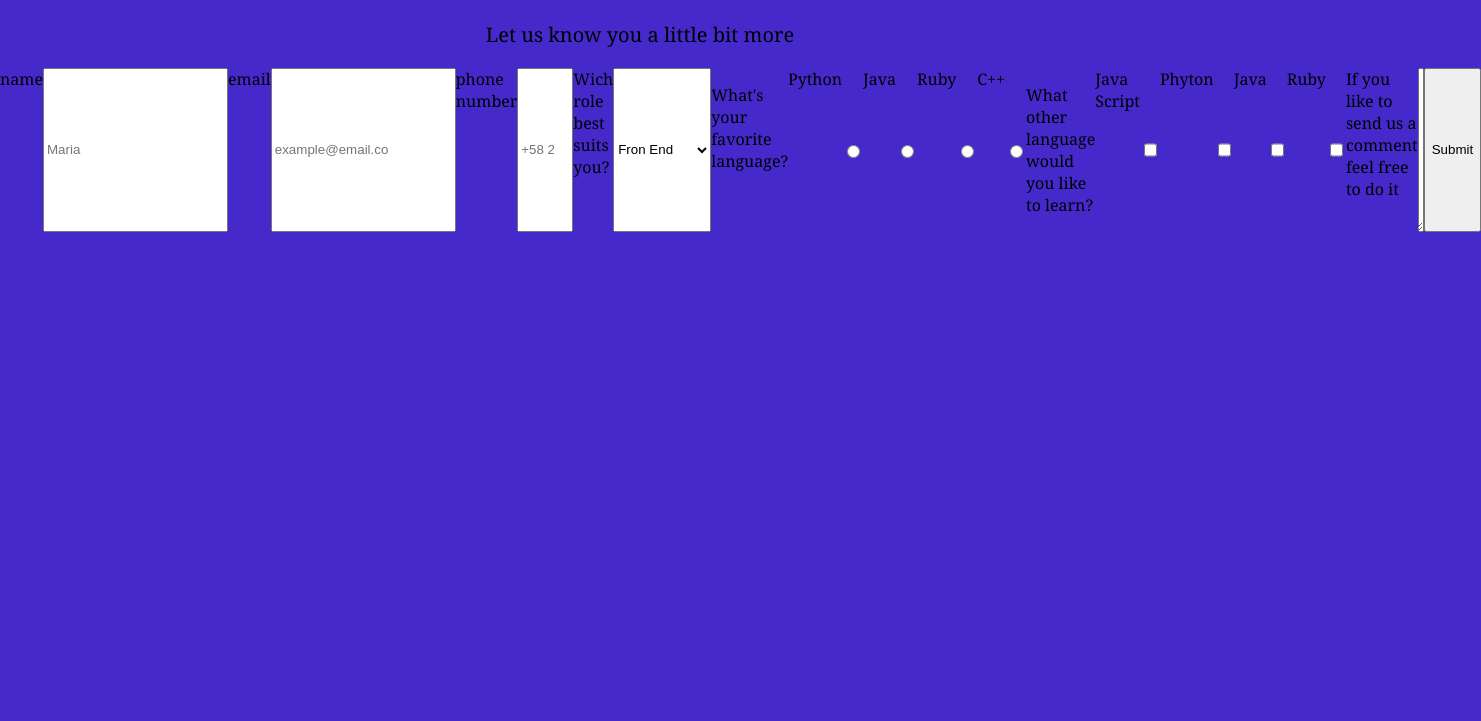
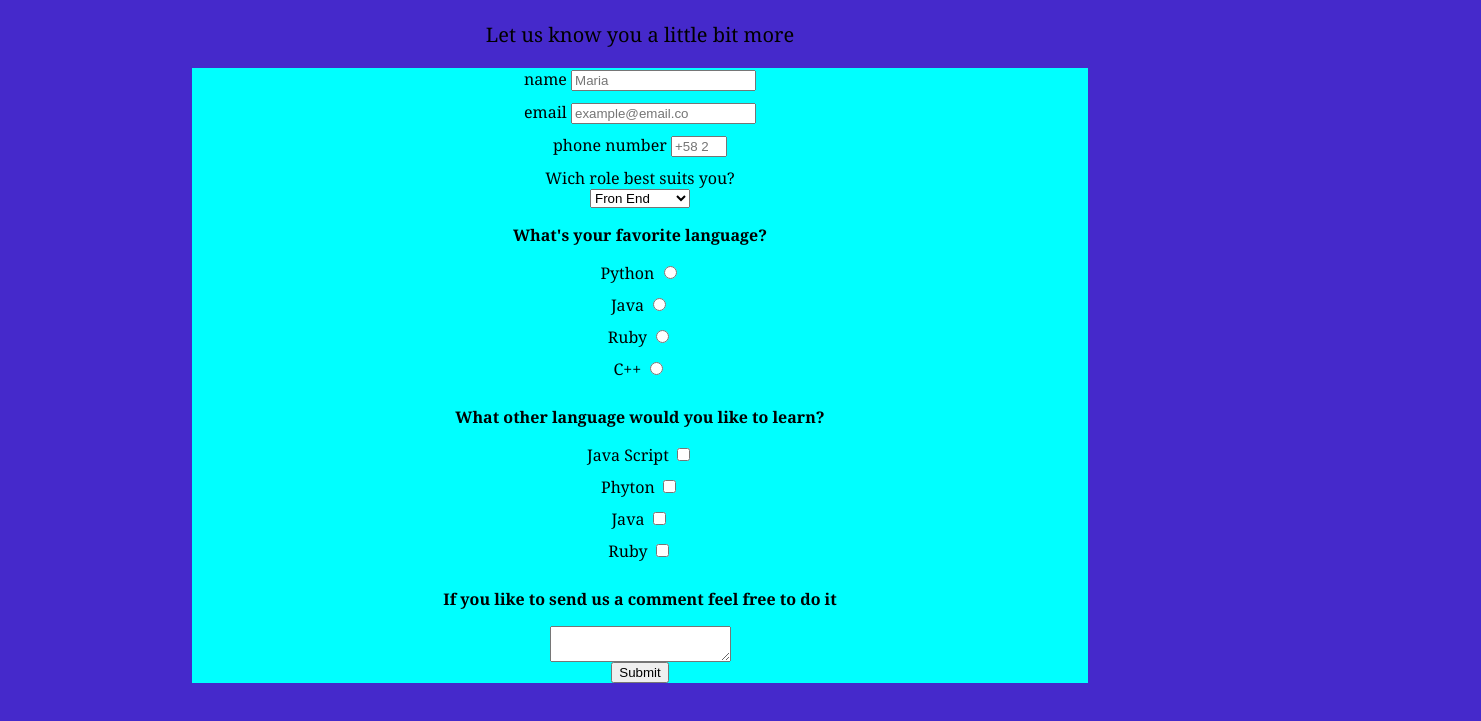
Before and after one commit to basem909/microverse-trial-2, a plain HTML site: page index.html in a window 1280 px wide. Shown: the part 73-794 px from the top of the page, 1481 px wide, since content can reach past the window. Drawn offline with Linux system fonts and the light colour scheme.

Commit message:
Somo more styles

```diff
--- a/css/style.css
+++ b/css/style.css
@@ -17,5 +17,24 @@ body{
     font-size: 20px;
 }
 .form-container{
+    background-color: aqua;
+    margin: 0 auto;
     display: flex;
+    flex-direction: column;
+    width: 70%;
+    justify-content: center;
+    align-items: center;
 }
+
+.subtitles {
+  font-weight: bold;
+  text-align: center;
+}
+
+.form-container div {
+  margin-bottom: 10px;
+}
+
+.form-container select {
+  width: 100px;
+}
--- a/index.html
+++ b/index.html
@@ -9,12 +9,18 @@
     <h1 id="title" class="title">Microverse Survey Form</h1>
     <p id="description" class="description">Let us know you a little bit more</p>
     <form id="survey-form" action="" class="form-container">
+      <div>
         <label for="name" id="name-label">name</label>
         <input type="text" id="name" placeholder="Maria" required/>
+      </div>
+      <div>
         <label for="email" id="email-label">email</label>
         <input id="email" required placeholder="example@email.co"/>
+      </div>
+      <div>
         <label for="age">phone number</label>
         <input type="number" id="age" placeholder="+58 252 16 43" required max="40" min="16"/>
+      </div>
       <label for="dropDown">Wich role best suits you?</label>
       <select name="role" id="dropDown" >
         <option value="frontEnd">Fron End</option>
@@ -22,25 +28,41 @@
         <option value="dataAnalyst">Data Analyst</option>
         <option value="devOps">Dev Ops</option>
       </select>
-      <p>What's your favorite language?</p>
+      <p class="subtitles">What's your favorite language?</p>
+      <div>
         <label for="Python">Python</label>
         <input type="radio" name="language" id="python">
+      </div>
+      <div>
         <label for="Java">Java</label>
         <input type="radio" name="language" id="java">
+      </div>
+      <div>
         <label for="Ruby">Ruby</label>
         <input type="radio" name="language" id="ruby">
+      </div>
+      <div>
         <label for="C++">C++</label>
         <input type="radio" name="language" id="c++">
-      <p>What other language would you like to learn?</p>
+      </div>
+      <p class="subtitles">What other language would you like to learn?</p>
+      <div>
         <label for="javascript">Java Script</label>
         <input type="checkbox" value="javascript" name="javascript" id="javascript">
+      </div>
+      <div>
         <label for="python">Phyton</label>
         <input type="checkbox" value="python" name="python" id="python">
+      </div>
+      <div>
         <label for="java">Java</label>
         <input type="checkbox" value="java" name="java" id="java">
+      </div>
+      <div>
         <label for="ruby">Ruby</label>
         <input type="checkbox" value="ruby" name="ruby" id="ruby">
-      <label for="comments">If you like to send us a comment feel free to do it</label>
+      </div>
+      <p for="comments" class="subtitles">If you like to send us a comment feel free to do it</p>
       <textarea name="comments" id="comments"></textarea>
       <button type="submit">Submit</button>
     </form>
```
Lines whose indentation alone changed are shown as unchanged.
